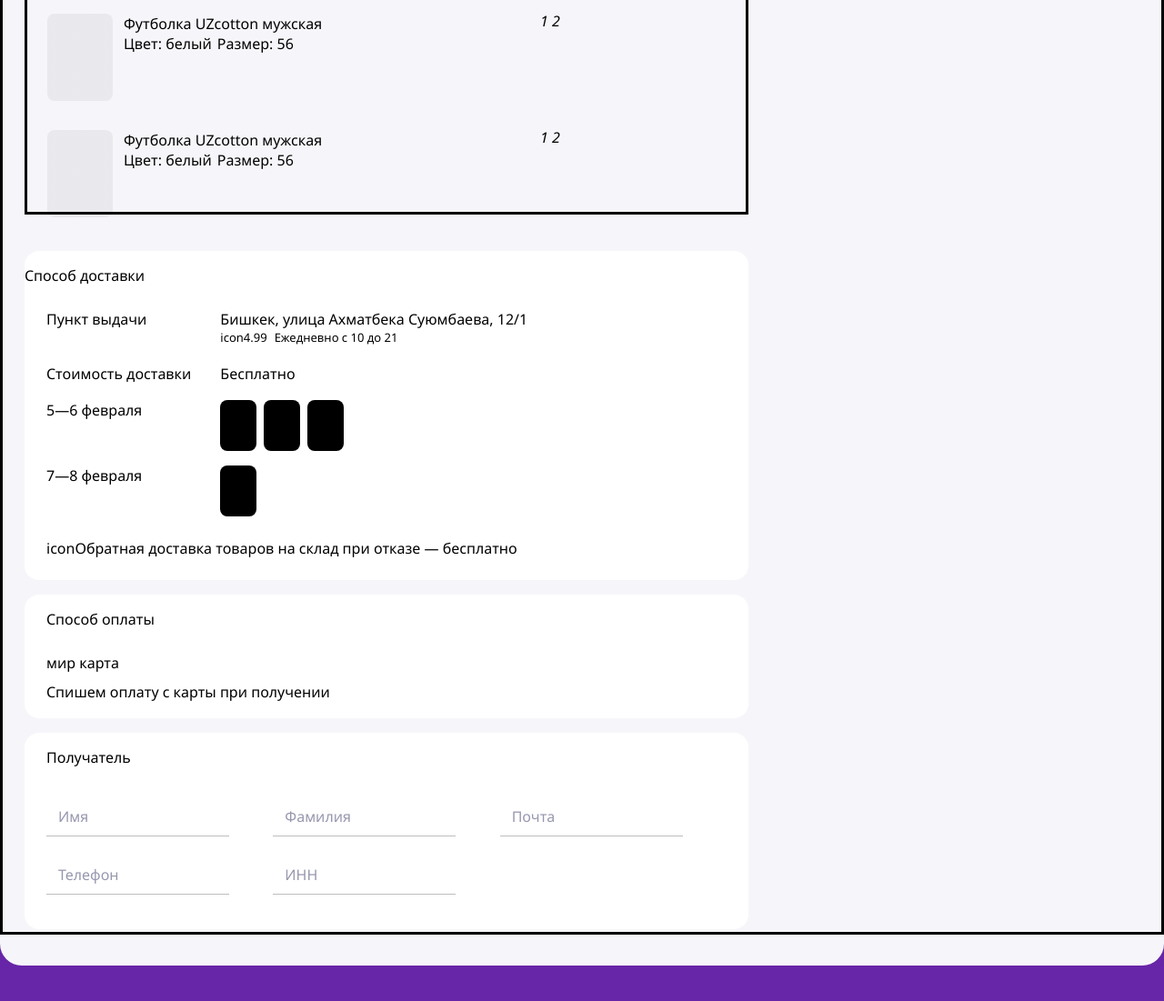
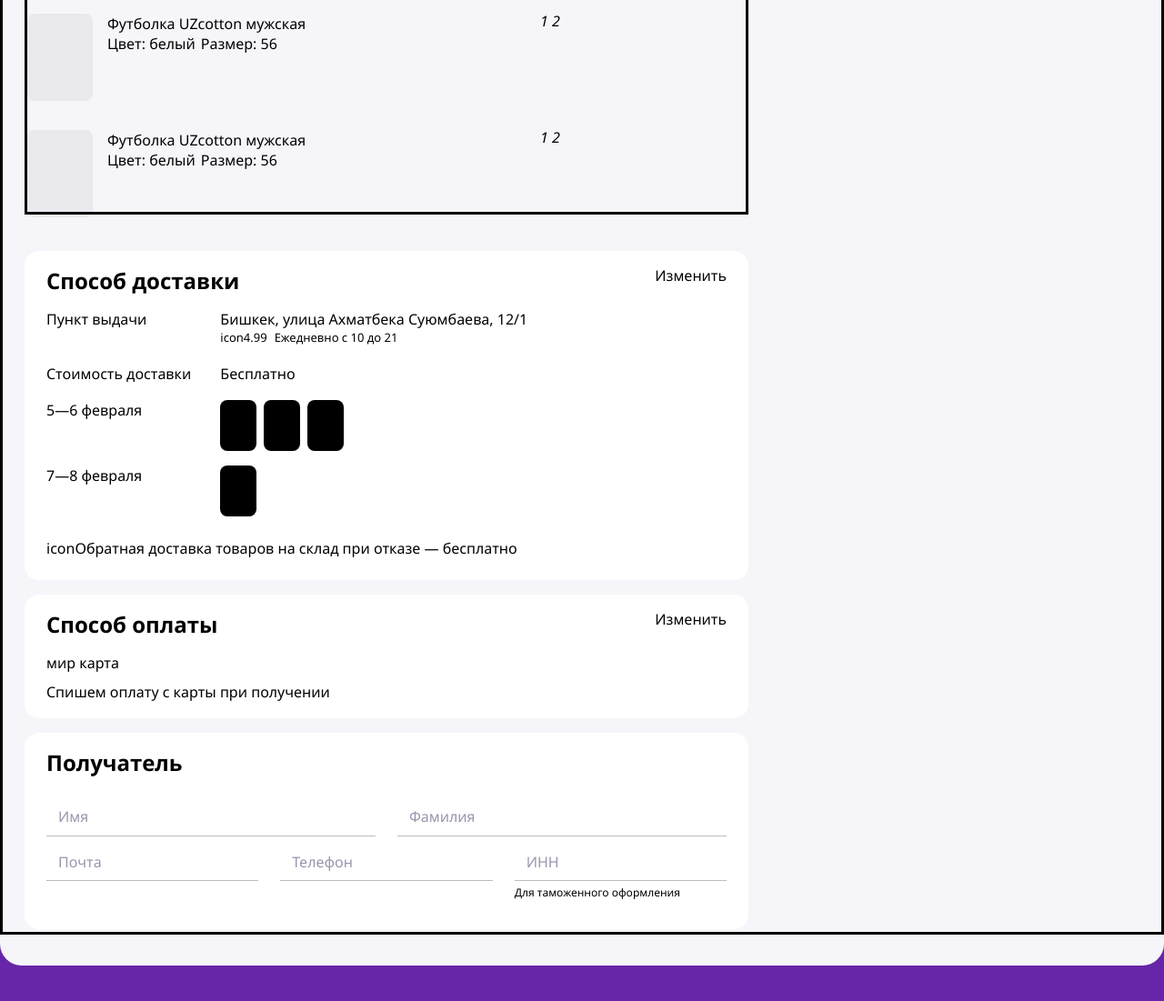
Before and after one commit to syausv/WB_Frontend_2023, a website built with Vite: page wb-project/index.html in a window 1280 px wide. Shown: the part 919-2020 px from the top of the page at 91% size. Built offline with nearby package versions, Linux system fonts and the light colour scheme.

Commit message:
trying do next steps 5

```diff
--- a/wb-project/main.js
+++ b/wb-project/main.js
@@ -40,7 +40,7 @@ border-radius: 8px;"> </div>
             </div>
           </div>
           <div id="sumAndCount" class="containerSumAndCount">
-            <div class="countFromSumAndCount">
+            <div class="countFromSumAndCount" style="gap: 8px">
               <div id="plusFromCountFromSumAndCount">
 
         <div class="displayCounter">
@@ -49,10 +49,10 @@ border-radius: 8px;"> </div>
             <button  class="buttons"> + </button>
         </div>
               </div>
-              <div id="ostatkiFromCountFromSumAndCount">Осталось 2 шт.</div>
-              <div id="iconsFromCountFromSumAndCount">
-                <i>1</i>
-                <i>2</i>
+              <div id="ostatkiFromCountFromSumAndCount" style="display: inline-flex; font-size: 13px; height: 16px">Осталось 2 шт.</div>
+              <div id="iconsFromCountFromSumAndCount" class="icons">
+                <div><object type="image/svg+xml" data="src/icons/favorite.svg" id="svg"></object></div>
+                   <div>  <object type="image/svg+xml" data="src/icons/delete.svg" id="svg"></object> </div>
               </div>
             </div>
             <div id="IdSumFromSumAndCount" class="sumFromSumAndCount">
@@ -98,9 +98,9 @@ border-radius: 8px;"> </div>
             <button  class="buttons"> + </button>
         </div>
                </div>
-              <div id="iconsFromCountFromSumAndCount2">
-                <i>1</i>
-                <i>2</i>
+              <div id="iconsFromCountFromSumAndCount2" class="icons">
+                 <div><object type="image/svg+xml" data="src/icons/favorite.svg" id="svg"></object></div>
+                   <div>  <object type="image/svg+xml" data="src/icons/delete.svg" id="svg"></object> </div>
               </div>
             </div>
             <div id="IdSumFromSumAndCount2" class="sumFromSumAndCount">
@@ -147,10 +147,10 @@ border-radius: 8px;"> </div>
             <button  class="buttons"> + </button>
                   </div>
                </div>
-              <div id="ostatkiFromCountFromSumAndCount3">Осталось 2 шт.</div>
-              <div id="iconsFromCountFromSumAndCount3">
-                <i>1</i>
-                <i>2</i>
+              <div id="ostatkiFromCountFromSumAndCount3" style="display: inline-flex; font-size: 13px; height: 16px">Осталось 2 шт.</div>
+              <div id="iconsFromCountFromSumAndCount3" class="icons">
+                <div><object type="image/svg+xml" data="src/icons/favorite.svg" id="svg"></object></div>
+                   <div>  <object type="image/svg+xml" data="src/icons/delete.svg" id="svg"></object> </div>
               </div>
             </div>
             <div id="IdSumFromSumAndCount3" class="sumFromSumAndCount">
@@ -167,12 +167,11 @@ border-radius: 8px;"> </div>
       </div>
     </div>
     <div id="otsutsv" class="containerOtsutsv">
-      <div id="otsutsvInto">Отсутсвуют</div>
+      <div id="otsutsvInto" style="font-weight: bolder ">Отсутствуют · 3 товара</div>
       <div id="tovaryOtsutsv" class="containertovaryOtsutsv">
         <div id="otsutsvTovar1" class="tovar" >
-         <div id="picAndDescription4" class="containerPicAndDescription">
-            <div id="IdClickAndPic4" class="ClickAndPic">
-              <div class="ClickFromClickAndPic"> </div>
+         <div id="picAndDescription4" class="containerPicAndDescription2">
+            <div id="IdClickAndPic4">
               <div class="PictureFromClickAndPic">
                 <div style="width: 72px; height: 96px; background: linear-gradient(0deg, rgba(0, 0, 0, 0.05), rgba(0, 0, 0, 0.05));
 border-radius: 8px;"> </div>
@@ -195,9 +194,9 @@ border-radius: 8px;"> </div>
           </div>
      </div>
         <div id="otsutsvTovar2" class="tovar">
-                 <div id="picAndDescription5" class="containerPicAndDescription">
-            <div id="IdClickAndPic5" class="ClickAndPic">
-              <div class="ClickFromClickAndPic"> </div>
+                 <div id="picAndDescription5" class="containerPicAndDescription2">
+            <div id="IdClickAndPic5">
+
               <div class="PictureFromClickAndPic">
                 <div style="width: 72px; height: 96px; background: linear-gradient(0deg, rgba(0, 0, 0, 0.05), rgba(0, 0, 0, 0.05));
 border-radius: 8px;"> </div>
@@ -220,9 +219,9 @@ border-radius: 8px;"> </div>
           </div>
 </div>
         <div id="otsutsvTovar3" class="tovar">
-        <div id="picAndDescription6" class="containerPicAndDescription">
-            <div id="IdClickAndPic6" class="ClickAndPic">
-              <div class="ClickFromClickAndPic"> </div>
+        <div id="picAndDescription6" class="containerPicAndDescription2">
+            <div id="IdClickAndPic6" >
+
               <div class="PictureFromClickAndPic">
                 <div style="width: 72px; height: 96px; background: linear-gradient(0deg, rgba(0, 0, 0, 0.05), rgba(0, 0, 0, 0.05));
 border-radius: 8px;"> </div>
@@ -249,7 +248,7 @@ border-radius: 8px;"> </div>
     <div id="blockDelivery" class="containerDelivery">
       <div id="dostavka1Round" class="containerdostavka1Round" >
      <div id="idContainerDostavkaTitle" class="containerDostavkaTitle">
-                     <div id="h4">Способ доставки</div>
+                     <div id="h4" style="display: flex; justify-content: space-between; padding: 0px 24px 0px 24px"><div class="zagalovki">Способ доставки</div> <div>Изменить</div></div>
                      <div id="IdContainerAdressDelivery" class="containerAdressDelivery">
                      <div id="labelContainerAdressDelivery">
                      <div>Пункт выдачи</div>
@@ -292,39 +291,42 @@ border-radius: 8px;"> </div>
       <div id="oplataRound" class="containerOplata">
 
        <div id="sposobOplaty" class="containerSposobOplaty">
-         <div id="h6SposobOplaty">Способ оплаты </div>
+         <div id="h6SposobOplaty" style="display: flex; justify-content: space-between"><div class="zagalovki">Способ оплаты</div> <div>Изменить</div> </div>
          <div id="cartMir" style="gap: 4px"> мир карта </div>
          </div>
        <div id="spishemOplatu">Спишем оплату с карты при получении </div>
       </div>
       <div id="poluchatelRound" class="containerPoluchatelRound">
 
-      <div id="h6ЗoluchatelRound"> Получатель </div>
+      <div id="h6ЗoluchatelRound" class="zagalovki"> Получатель </div>
       <div id="idAnketa" class="classAnketa">
-
-        <div class="text-field text-field_floating-3">
+       <div class="nameSurname">
+        <div id="nameClass" class="text-field text-field_floating-3">
       <input class="text-field__input" type="name" id="name" name="name" placeholder="Имя">
       <label class="text-field__label" for="name">Имя</label>
     </div>
 
-         <div class="text-field text-field_floating-3">
+         <div id="surnameClass" class="text-field text-field_floating-3">
       <input class="text-field__input" type="surname" id="surname" name="surname" placeholder="Фамилия">
       <label class="text-field__label" for="surname">Фамилия</label>
         </div>
-
-         <div class="text-field text-field_floating-3">
+        </div>
+         <div class="emailPhoneInn">
+         <div id="emailClass" class="text-field text-field_floating-3">
       <input class="text-field__input" type="email" id="email" name="email" placeholder="Почта">
       <label class="text-field__label" for="email">Почта</label>
         </div>
 
-         <div class="text-field text-field_floating-3">
+         <div id="phoneClass"  class="text-field text-field_floating-3">
       <input class="text-field__input" type="phone" id="phone" name="phone" placeholder="Телефон">
       <label class="text-field__label" for="phone">Телефон</label>
         </div>
 
-         <div class="text-field text-field_floating-3">
+         <div id="innNumbClass" class="text-field text-field_floating-3">
       <input class="text-field__input" type="number" id="innNumb" name="innNumb" placeholder="ИНН">
       <label class="text-field__label" for="surname">ИНН</label>
+             <div style="display: inline-flex; font-size: 12px ">Для таможенного оформления </div>
+        </div>
         </div>
 
         </div>
--- a/wb-project/style.css
+++ b/wb-project/style.css
@@ -8,7 +8,18 @@ body {
   margin: 0px 0px 0px 0px;
   font-family: "Segoe UI";
 }
-
+@font-face {
+  font-family: 'Segoe UI';
+}
+.zagalovki{
+  font-size: 24px;
+  font-weight: bold;
+}
+.icons{
+  display: inline-flex;
+  gap: 16px;
+  justify-content:end;
+}
 .container {
   display: grid;
   row-gap: 10px;
@@ -254,6 +265,15 @@ body {
 #otsutsvTovar3 {
   grid-area: otsutsvTovar3;
 }
+.containerPicAndDescription2{
+  display: grid;
+  grid-template-columns: auto 1fr;
+  grid-template-rows: 108px;
+  gap: 16px;
+  padding: 12px 0px 0px 0px;
+  grid-templates-areas:
+    "IdClickAndPic IdDescriptionFromPicAndDescription";
+}
 
 #blockDelivery {
   grid-area: blockDelivery;
@@ -405,13 +425,31 @@ body {
 #idAnketa {
   grid-area: idAnketa;
 }
-.classAnketa{
+.nameSurname{
+  grid-area: nameSurname;
   display: grid;
+  gap: 24px;
+  grid-template-columns: 1fr 1fr;
+  grid-template-rows: auto;
+  grid-template-areas: "nameClass surnameClass";
+}
+.emailPhoneInn{
+  grid-area: emailPhoneInn;
+  display: grid;
+  gap: 24px;
   grid-template-columns: 1fr 1fr 1fr;
-  grid-template-rows: 64px 64px;
-  grid-template-areas:
-     "name surname "
-     "email phone innNumb";
+  grid-template-rows: auto;
+  grid-template-areas: "emailClass phoneClass innNumbClass";
+}
+#emailClass {
+  grid-area: emailClass;
+  width:100%;
+}
+#phoneClass {
+  grid-area: phoneClass;
+}
+#innNumbClass {
+  grid-area: innNumbClass;
 }
 #idNameSurname {
   grid-area: idNameSurname;
@@ -425,7 +463,7 @@ body {
 
 .text-field_floating-3 .text-field__input {
   border: none;
-
+  width: 100%;
   border-bottom: 1px solid #bdbdbd;
   border-radius: 0;
   border-top-left-radius: 0.25rem;
```
Also changed, not shown: wb-project/src/icons/delete.svg (added), wb-project/src/icons/favorite.svg (added).
